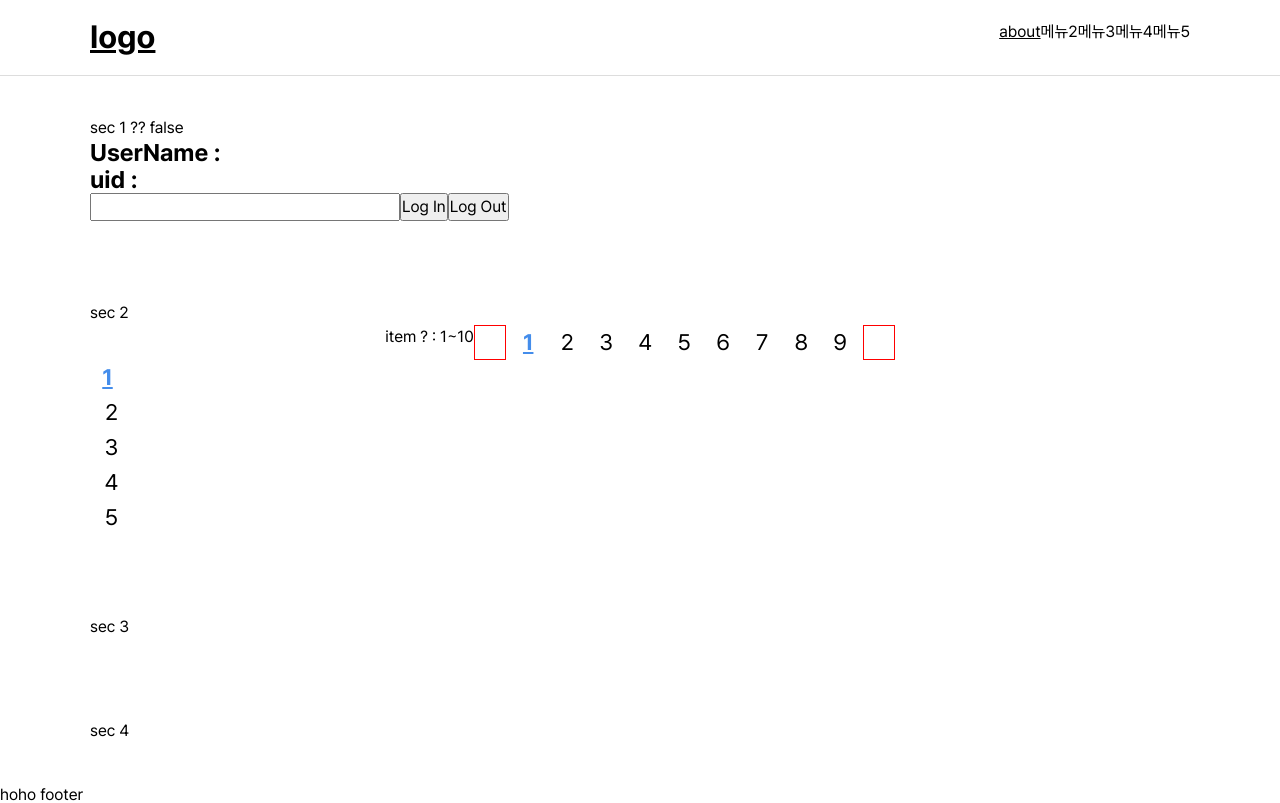
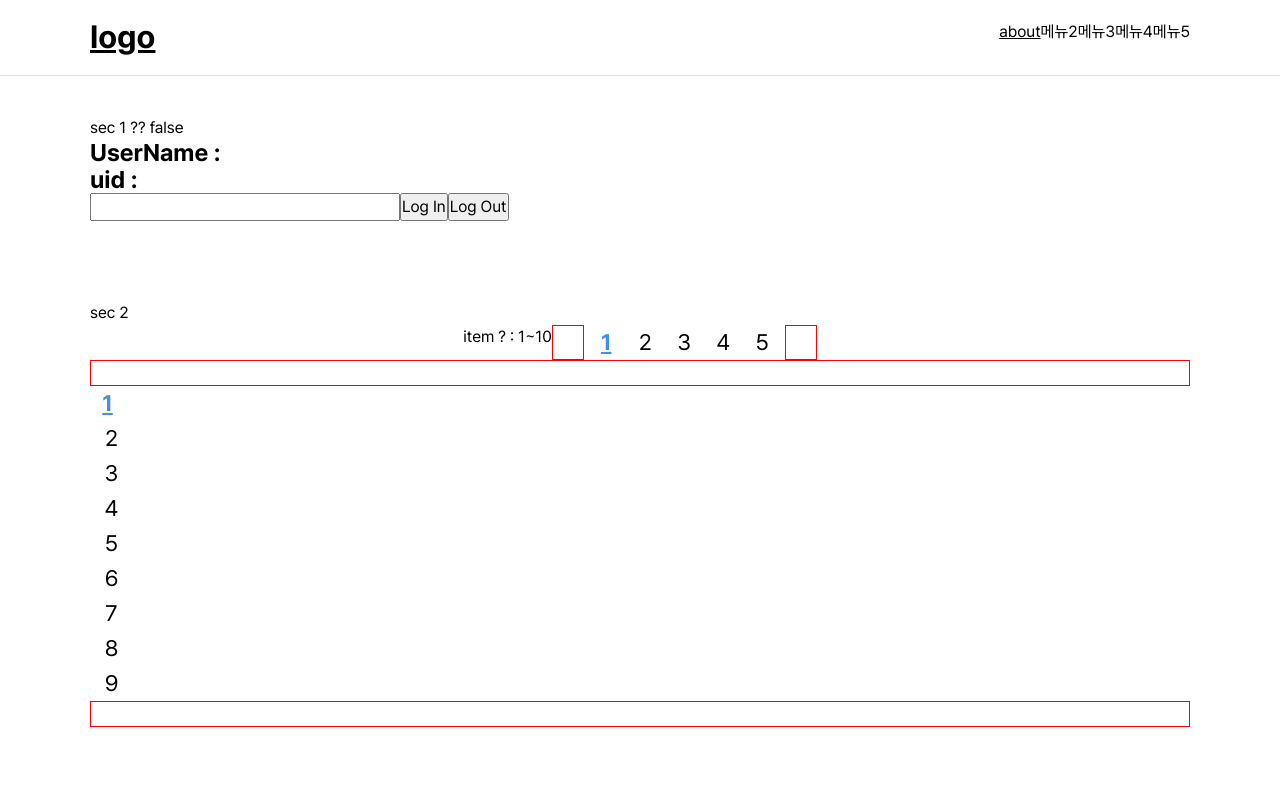
Before and after one commit to ejonghwan/todoList, a Next.js app in the folder front/: page /main in a window 1280 px wide. Shown: the top 803 px of the page. Built offline with nearby package versions, Linux system fonts and the light colour scheme.

Commit message:
페이지네이션 버그 해결

```diff
--- a/front/src/components/common/pagenation/Pagenation.tsx
+++ b/front/src/components/common/pagenation/Pagenation.tsx
@@ -7,7 +7,7 @@ const Pagenations = ({ allLength, pageNum, setPageNum }) => {
     const [pageGroupMinLen, setPageGroupMinLen] = useState(0); //0부터 +-
     const [pageGroupMaxLen, setPageGroupMaxLen] = useState(1);  //1부터 +-
     const pageGroupNumberRef = useRef(9); // 보여지는 아이템 갯수 .
-    const test = useRef(Math.ceil(11 / 5) ); // 보여지는 페이징 숫자.
+    const test = useRef(5); // 보여지는 페이징 숫자.
 
     const handlePrevPageGroup = () => {
         setPageGroupMinLen(prev => prev - 1);
@@ -31,14 +31,14 @@ const Pagenations = ({ allLength, pageNum, setPageNum }) => {
                     disabled={pageGroupMinLen === 0 && true}
                     className={'button_reset button_type4 button_type_arrow_l hover_type1'}
                 >
-                    <span className='blind'>이전 {pageGroupNumberRef.current} 페이지</span>
+                    <span className='blind'>이전 {test.current} 페이지</span>
                 </Button>
             </div>
 
             {Array(Math.ceil(allLength / pageGroupNumberRef.current)).fill(null).map((_, idx) => {
                 return (
                     <Fragment key={idx}>
-                        {idx >= (pageGroupMinLen * pageGroupNumberRef.current) &&  idx < (pageGroupMaxLen * pageGroupNumberRef.current) && (
+                        {idx >= (pageGroupMinLen * test.current) &&  idx < (pageGroupMaxLen * test.current) && (
                             <Button
                                 className={`button_reset page_number_item hover_type1 ${pageNum === idx + 1 ? 'active' : ''}`}
                                 onClick={() => setPageNum(idx + 1)}
@@ -51,7 +51,7 @@ const Pagenations = ({ allLength, pageNum, setPageNum }) => {
             <div className='next_btn_wrap' style={{ border: '1px solid red' }}>
                 <Button
                     onClick={handleNextPageGroup}
-                    disabled={allLength / pageGroupNumberRef.current <= pageGroupMaxLen * pageGroupNumberRef.current && true}
+                    disabled={allLength / pageGroupNumberRef.current <= pageGroupMaxLen * test.current && true}
                     // 검색갯수 / 보여줄페이징 <= 페이징맥스넘버 * 보여줄페이징
                     className={'button_reset button_type4 button_type_arrow_r hover_type1'}
                 >
@@ -62,18 +62,40 @@ const Pagenations = ({ allLength, pageNum, setPageNum }) => {
 
 
 
-            {Array( Math.ceil(allLength / pageGroupNumberRef.current) ).fill(null).map((_, idx) => {
-                return (
-                    <Fragment key={idx}>
-                        {idx >= (pageGroupMinLen * pageGroupNumberRef.current / 2) && idx < (pageGroupMaxLen * pageGroupNumberRef.current / 2) && (
-                            <Button
-                                className={`button_reset page_number_item hover_type1 ${pageNum === idx + 1 ? 'active' : ''}`}
-                                onClick={() => setPageNum(idx + 1)}
-                            >{idx + 1}</Button>
-                        )}
-                    </Fragment>
-                );
-            })}
+<div className='prev_btn_wrap' style={{ border: '1px solid red' }}>
+    <Button
+        onClick={handlePrevPageGroup}
+        disabled={pageGroupMinLen === 0 && true}
+        className={'button_reset button_type4 button_type_arrow_l hover_type1'}
+    >
+        <span className='blind'>이전 {pageGroupNumberRef.current} 페이지</span>
+    </Button>
+</div>
+
+
+{Array( Math.ceil(allLength / pageGroupNumberRef.current) ).fill(null).map((_, idx) => {
+    return (
+        <Fragment key={idx}>
+            {idx >= (pageGroupMinLen * pageGroupNumberRef.current) && idx < (pageGroupMaxLen * pageGroupNumberRef.current) && (
+                <Button
+                    className={`button_reset page_number_item hover_type1 ${pageNum === idx + 1 ? 'active' : ''}`}
+                    onClick={() => setPageNum(idx + 1)}
+                >{idx + 1}</Button>
+            )}
+        </Fragment>
+    );
+})}
+
+<div className='next_btn_wrap' style={{ border: '1px solid red' }}>
+    <Button
+        onClick={handleNextPageGroup}
+        disabled={allLength / pageGroupNumberRef.current <= pageGroupMaxLen * pageGroupNumberRef.current && true}
+        // 검색갯수 / 보여줄페이징 <= 페이징맥스넘버 * 보여줄페이징
+        className={'button_reset button_type4 button_type_arrow_r hover_type1'}
+    >
+        <span className='blind'>다음 {pageGroupNumberRef.current} 페이지</span>
+    </Button>
+</div>
 
 
 
```
